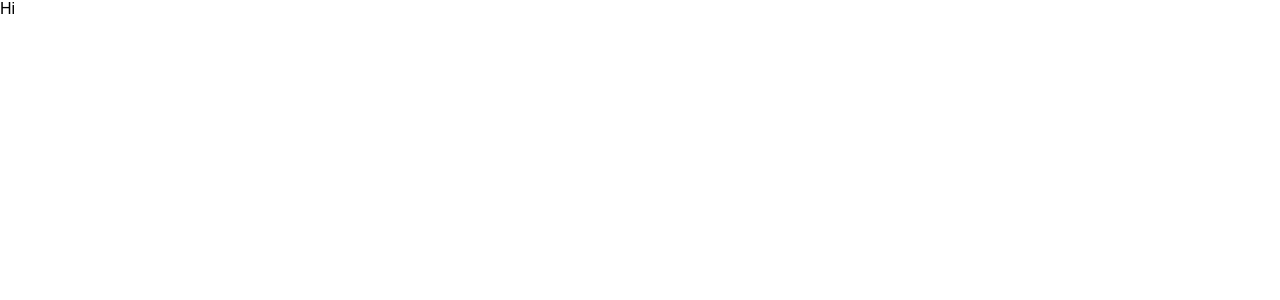
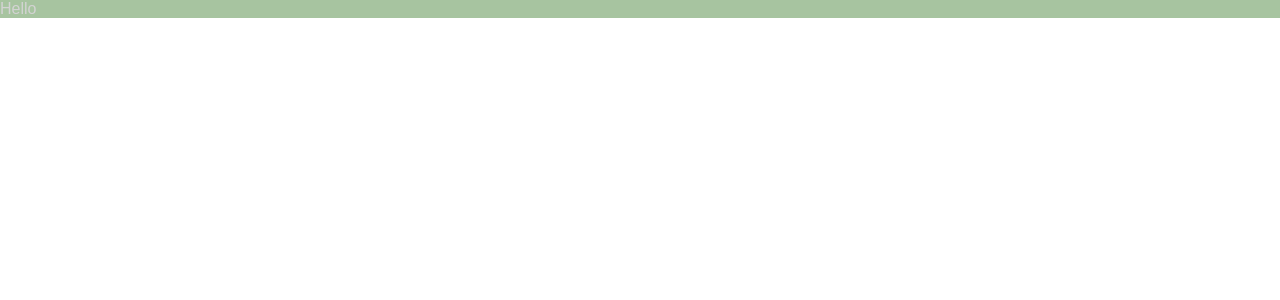
Before and after one commit to nicholas-scott/nicholas-scott.github.io, a React (Vite) app: page / in a window 1280 px wide. Shown: the top 300 px of the page. Built offline with nearby package versions, Linux system fonts and the light colour scheme.

Commit message:
updatec package.json

```diff
--- a/package.json
+++ b/package.json
@@ -15,7 +15,8 @@
 		"react-dom": "^18.2.0",
 		"react-router-dom": "^6.8.2",
 		"sort-by": "^1.2.0",
-		"styled-components": "^5.3.6"
+		"styled-components": "^5.3.8",
+		"styled-system": "^5.1.5"
 	},
 	"devDependencies": {
 		"@vitejs/plugin-react": "^3.0.0",
--- a/src/App.jsx
+++ b/src/App.jsx
@@ -1,7 +1,13 @@
 import "./App.css"
+import Box from "./base-components/Box"
 
 function App() {
-  return <div>Hi</div>
+	//Return styled system Box with background green and font color lightGrey
+	return (
+		<Box bg="green" color="lightGrey">
+			Hello
+		</Box>
+	)
 }
 
 export default App
--- a/src/main.jsx
+++ b/src/main.jsx
@@ -3,8 +3,7 @@ import ReactDOM from "react-dom/client"
 import { createGlobalStyle, ThemeProvider } from "styled-components"
 import App from "./App"
 import "./index.css"
-
-const theme = {}
+import theme from "./theme"
 
 const GlobalStyle = createGlobalStyle`
   * {
```
Also changed, not shown: src/base-components/Box.jsx (indentation only), 2 other files (tests, documents, lock files or other folders). Lines whose indentation alone changed are shown as unchanged.
